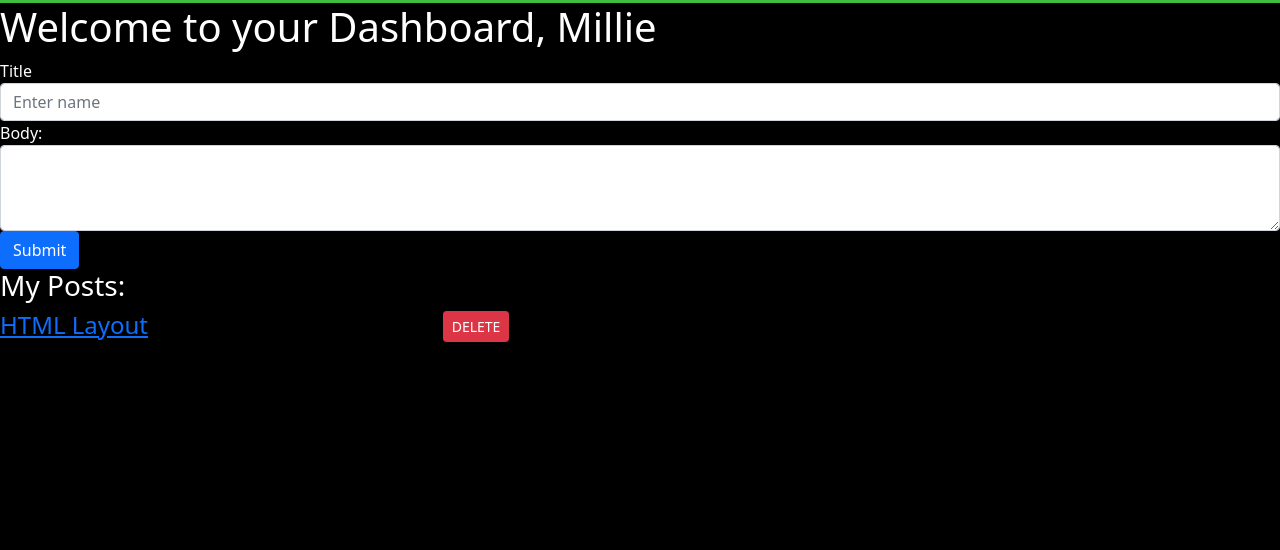
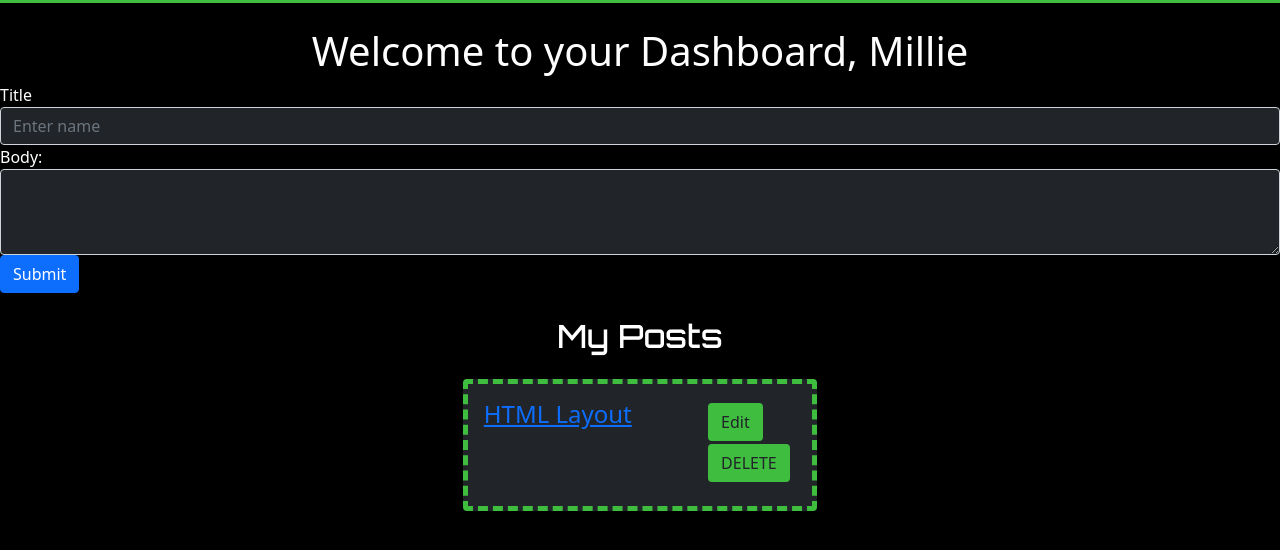
Before and after one commit to crissyg923/mysql-tech-blog, a Node server app: page /dashboard in a window 1280 px wide. Shown: the part 77-627 px from the top of the page. Run offline with Node 20, Linux system fonts and the light colour scheme; a user stored in the database is signed in; data comes from the database, SQL or seed files in the repository; some libraries are stand-ins or nearby versions.

Commit message:
created form and page for editing posts

```diff
--- a/controllers/homeRoutes.js
+++ b/controllers/homeRoutes.js
@@ -100,6 +100,35 @@ router.get('/dashboard', withAuth, async (req, res) => {
   }
 });
 
+router.get('/dashboard/:id', withAuth, async (req, res) => {
+  try {
+    const userPost = await BlogPost.findByPk(req.params.id, {
+      include: [
+        User,
+        {
+          model: Comment,
+          include: [User]
+
+        }
+      ]
+    });
+    if(!userPost) {
+      res.status(404).json({message: 'No post with that id.'});
+      return;
+    }
+
+    const post = userPost.get({ plain: true });
+    console.log(post);
+    res.render('editpost', {
+      post: post,
+      logged_in: true
+    });
+    console.log(post);
+  } catch (err) {
+    res.status(500).json(err);
+  }
+});
+
 
 router.get('/login', (req, res) => {
   // If the user is already logged in, redirect the request to another route
--- a/public/css/style.css
+++ b/public/css/style.css
@@ -34,6 +34,16 @@ header, .project:not(:last-child) {
   justify-content: center;
   padding-top: 5%;
 }
+
+.formbutton {
+  background-color: var(--green);
+  margin-top: 3%;
+}
+.form-control:focus {
+  border-color: var(--green);
+  box-shadow: 0px 1px 1px rgba(6, 6, 0,0) inset, 0px 0px 8px rgba(66, 143, 97, 0.5);
+}
+
 .homenav {
   background-color: var(--green) ;
 }
@@ -78,6 +88,11 @@ color: inherit;
   border-bottom: solid 3px;
   padding-bottom: 2px;
 }
+
+.signuplink {
+  color: var(--green);
+  margin-top: 2%;
+}
 .sitebanner {
   margin: 3% 15% 0% 15%;
 
--- a/views/dashboard.handlebars
+++ b/views/dashboard.handlebars
@@ -1,31 +1,37 @@
-<h1>Welcome to your Dashboard, {{name}}</h1>
+<h1 class="text-center mt-4">Welcome to your Dashboard, {{name}}</h1>
 
 <form class="newpost">
   <div class="form-group">
     <label for="exampleFormControlInput1">Title</label>
-    <input type="text" class="form-control" id="blogtitle" placeholder="Enter name">
+    <input type="text" class="form-control bg-dark text-white" id="blogtitle" placeholder="Enter name">
   </div>
   <div class="form-group">
     <label for="exampleFormControlTextarea1">Body:</label>
-    <textarea class="form-control" id="blogbody" rows="3"></textarea>
+    <textarea class="form-control bg-dark text-white" id="blogbody" rows="3"></textarea>
   </div>
   <button type="submit" class="btn btn-primary">Submit</button>
 </form>
 
-  {{!-- {{#if posts.length}} --}}
-  <div class="col-md-6 project-list">
-    <h3>My Posts:</h3>
+  {{!-- {{#if Blogposts.length}} --}}
+
+<h2 class="text-center mt-4 mb-3 recentposts">My  Posts</h2>
+<div class="d-flex justify-content-center mx-5">
+
 
     {{#each BlogPosts as |post|}}
+    <div class="card bg-dark m-2 cardstyle p-3">
     <div class="row mb-2">
       <div class="col-md-8">
         <h4><a href="/blogpost/{{post.id}}">{{post.title}}</a></h4>
       </div>
       <div class="col-md-4">
-        <button class="btn btn-sm btn-danger" data-id="{{post.id}}">DELETE</button>
+       <a href="/dashboard/{{post.id}}"><button class="btn formbutton" data-id="{{post.id}}">Edit</button></a>
+        <button class="btn formbutton" data-id="{{post.id}}">DELETE</button>
       </div>
     </div>
+    </div>
     {{/each}}
+
   </div>
   {{!-- {{/if}} --}}
 
```
Also changed, not shown: public/js/editpost.js (added, +11 -0 lines), views/editpost.handlebars (added, +31 -0 lines), views/login.handlebars (+6 -6 lines), views/signup.handlebars (+5 -5 lines).
